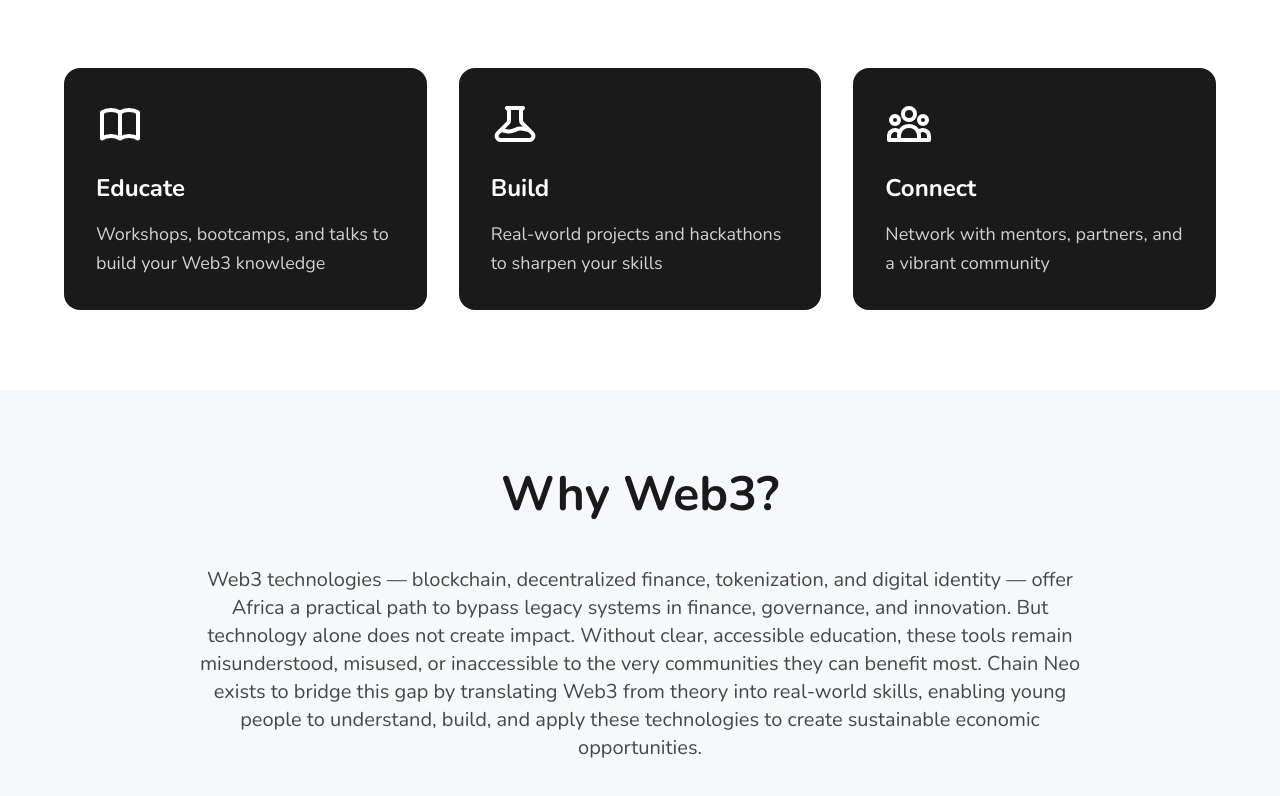
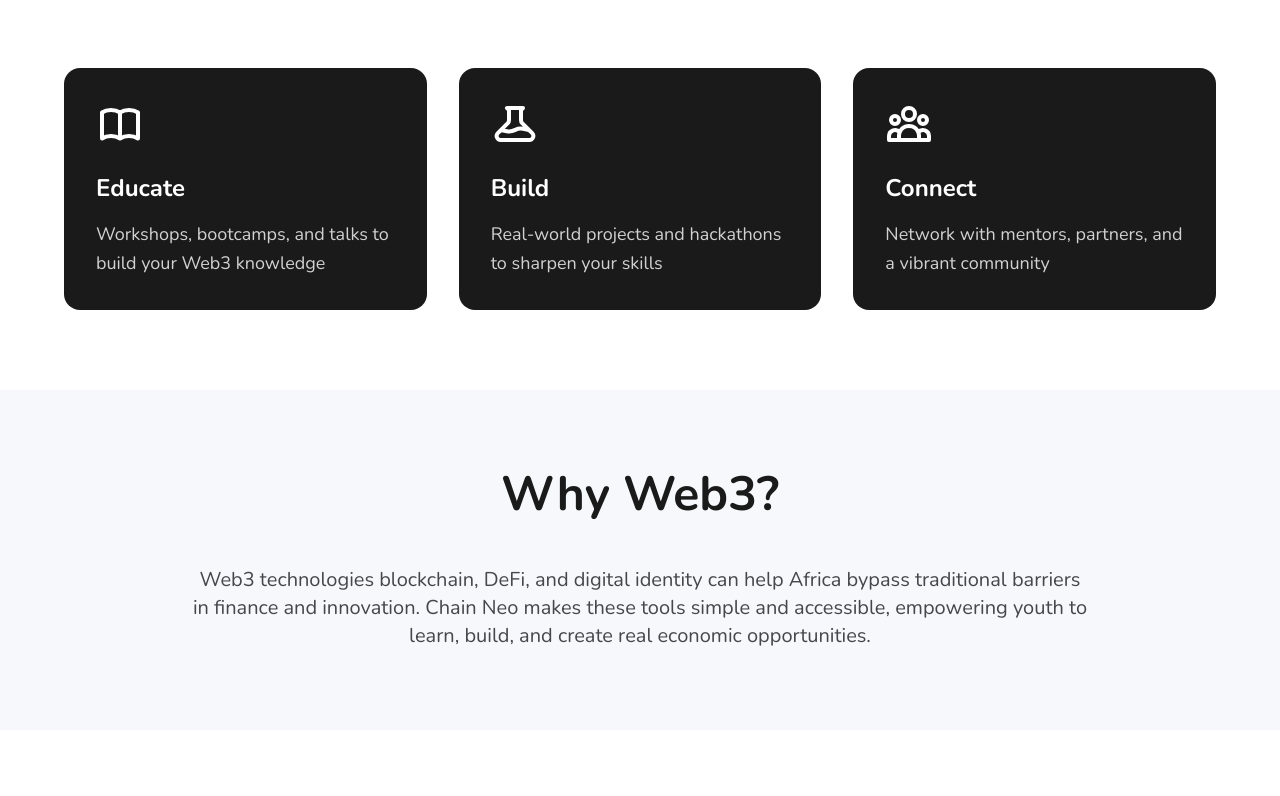
Before and after one commit to Deon62/chainneo, a React (Vite) app: page / in a window 1280 px wide. Shown: the part 1015-1811 px from the top of the page. After the commit the page ends 1745 px from the top, so only its background shows below. Built offline with nearby package versions, Linux system fonts and the light colour scheme.

Commit message:
refined the hero section

```diff
--- a/src/components/WhyWeb3.jsx
+++ b/src/components/WhyWeb3.jsx
@@ -19,7 +19,7 @@
           }`}
         >
           <p className="text-text/80 text-lg md:text-xl leading-relaxed text-center">
-            Web3 technologies — blockchain, decentralized finance, tokenization, and digital identity — offer Africa a practical path to bypass legacy systems in finance, governance, and innovation. But technology alone does not create impact. Without clear, accessible education, these tools remain misunderstood, misused, or inaccessible to the very communities they can benefit most. Chain Neo exists to bridge this gap by translating Web3 from theory into real-world skills, enabling young people to understand, build, and apply these technologies to create sustainable economic opportunities.
+            Web3 technologies blockchain, DeFi, and digital identity can help Africa bypass traditional barriers in finance and innovation. Chain Neo makes these tools simple and accessible, empowering youth to learn, build, and create real economic opportunities.
           </p>
         </div>
       </div>
```
